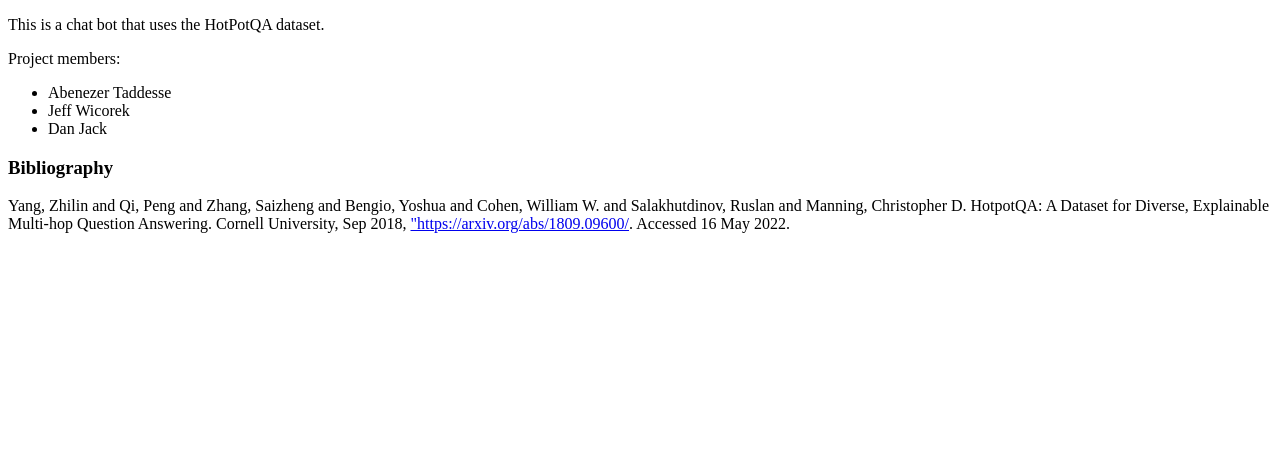
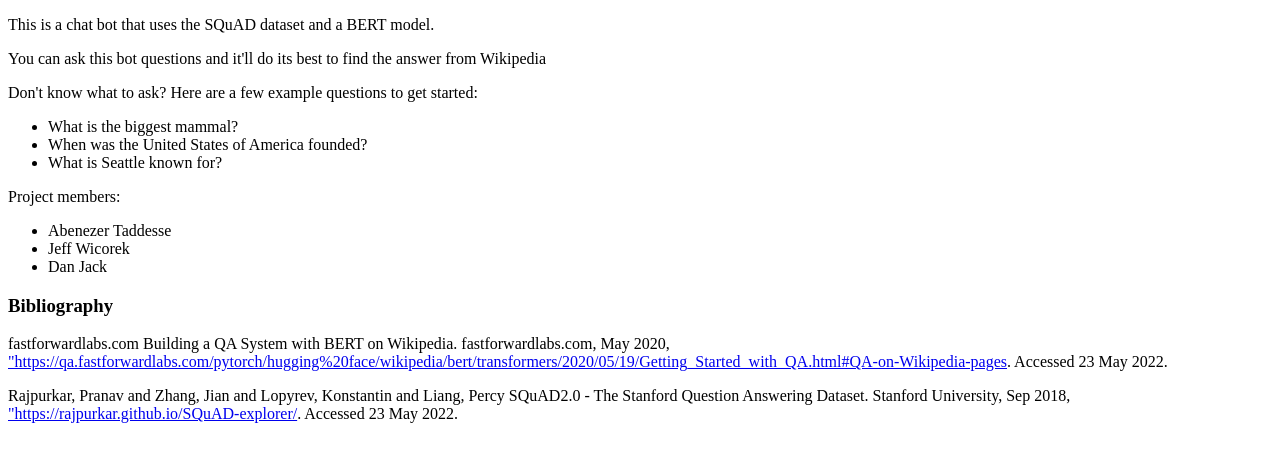
Before and after one commit to dansjack/ad-470-group2, a Flask app: template project-3/server/templates/info.html in a window 1280 px wide. Shown: the top 462 px of the page. Run offline with Flask 2, Linux system fonts and the light colour scheme; the template is opened without the code that fills it, so the values that code supplies are empty.

Commit message:
feat(/project-3/server): add pretrained model

```diff
--- a/project-3/server/app.py
+++ b/project-3/server/app.py
@@ -2,14 +2,19 @@ import json
 from flask import Flask, render_template, request
 from flask_assets import Bundle, Environment
 from helpers import get_db_connection, add_question, get_comments, add_answer, get_comment
+from DocumentReader import preTrainedReader
+import wikipedia as wiki
 
 app = Flask(__name__)
+print('app started')
 
 assets = Environment(app)
 css = Bundle("src/main.css", output="dist/main.css")
 
 assets.register("css", css)
 css.build()
+
+model_type = 'pretrained'
 
 
 @app.route("/", methods=['GET', 'POST'])
@@ -22,6 +27,15 @@ def home():
     if request.method == 'GET':
         return render_template('qa.html', comments=comments)
 
+
+@app.route('/change-model', methods=['POST'])
+def change_model():
+    print('current model type', model_type)
+    data = request.get_json()
+    updated_model_type = data['model_type']
+    print('new type', updated_model_type)
+    model_type = updated_model_type
+    return
 
 @app.route('/submit-question', methods=['POST'])
 def submit_question():
@@ -52,15 +66,78 @@ def generate_answer():
 
     data = request.get_json()
     q_id = data['question_id']
+    q_text = data['question_text']
 
-    # add answer to db
-    add_answer(cur, 'SOME ANSWER', 'bot', q_id)
+    print('checking wikipedia...')
+    results = wiki.search(q_text)
 
-    a_id = cur.lastrowid
-    get_comment(cur, a_id)
-    answer = cur.fetchone()
+    if not results:
+        # no page could be found in wikipedia
+        add_answer(cur, "I checked wikipedia and couldn't find a good page for your question. Please try another question.", 'bot', q_id)
 
-    conn.commit()
-    conn.close()
+        a_id = cur.lastrowid
+        get_comment(cur, a_id)
+        answer = cur.fetchone()
 
-    return json.dumps(tuple(answer))
+        conn.commit()
+        conn.close()
+
+        return json.dumps(tuple(answer))
+
+    """
+    START BLOCK
+    This code comes from a blog, Building a QA System with BERT on Wikipedia. See https://qa.fastforwardlabs.com/pytorch/hugging%20face/wikipedia/bert/transformers/2020/05/19/Getting_Started_with_QA.html#QA-on-Wikipedia-pages
+    """
+    print('question:', q_text)
+    try:
+        page = wiki.page(results[0])
+        print(f"Top wiki result: {page}")
+        page_text = page.content
+
+        preTrainedReader.tokenize(q_text, page_text)
+        a_text = preTrainedReader.get_answer()
+        print(f"Answer: {a_text}")
+        """
+        END BLOCK
+        """
+        if not a_text:
+            # model couldn't figure out the answer
+            add_answer(cur, "You stumped me! I don't know the answer.", 'bot', q_id)
+
+            a_id = cur.lastrowid
+            get_comment(cur, a_id)
+            answer = cur.fetchone()
+
+            conn.commit()
+            conn.close()
+
+            return json.dumps(tuple(answer))
+
+        # add answer to db
+        add_answer(cur, a_text, 'bot', q_id)
+
+        a_id = cur.lastrowid
+        get_comment(cur, a_id)
+        answer = cur.fetchone()
+
+        conn.commit()
+        conn.close()
+
+        return json.dumps(tuple(answer))
+    except Exception as e:
+        print(e)
+        error_string = str(e)
+
+        if 'does not match any pages. Try another id!' in error_string:
+            error_string = "Oops, I had a problem reading the suggested page for your question. Can you try asking something else?"
+
+        add_answer(cur, error_string, 'bot', q_id)
+
+        a_id = cur.lastrowid
+        get_comment(cur, a_id)
+        answer = cur.fetchone()
+
+        conn.commit()
+        conn.close()
+
+        return json.dumps(tuple(answer))
--- a/project-3/server/templates/info.html
+++ b/project-3/server/templates/info.html
@@ -3,7 +3,14 @@
 <div class="p-2 mt-2 h-full flex flex-col">
     <div class="flex flex-col justify-between h-full">
       <div class="flex-grow">
-        <p>This is a chat bot that uses the HotPotQA dataset.</p>
+        <p>This is a chat bot that uses the SQuAD dataset and a BERT model.</p>
+        <p>You can ask this bot questions and it'll do its best to find the answer from Wikipedia</p>
+        <p>Don't know what to ask? Here are a few example questions to get started:</p>
+        <ul>
+          <li class="ml-4">What is the biggest mammal?</li>
+          <li class="ml-4">When was the United States of America founded?</li>
+          <li class="ml-4">What is Seattle known for?</li>
+        </ul>
         <p class="mt-2">Project members:</p>
         <ul>
           <li class="ml-4">Abenezer Taddesse</li>
@@ -13,7 +20,9 @@
       </div>
       <div class="md:mb-10">
         <h3 class="text-lg text-indigo-600 font-semibold text-center">Bibliography</h3>
-        <p class="-indent-4 ml-4">Yang, Zhilin and Qi, Peng and Zhang, Saizheng and Bengio, Yoshua and Cohen, William W. and Salakhutdinov, Ruslan and Manning, Christopher D. <span class="italic">HotpotQA: A Dataset for Diverse, Explainable Multi-hop Question Answering.</span> Cornell University, Sep 2018, <a href="https://arxiv.org/abs/1809.09600" class="underline">"https://arxiv.org/abs/1809.09600/<a>. Accessed 16 May 2022.
+        <p class="-indent-4 ml-4">fastforwardlabs.com <span class="italic">Building a QA System with BERT on Wikipedia.</span> fastforwardlabs.com, May 2020, <a href="https://qa.fastforwardlabs.com/pytorch/hugging%20face/wikipedia/bert/transformers/2020/05/19/Getting_Started_with_QA.html#QA-on-Wikipedia-pages" class="underline">"https://qa.fastforwardlabs.com/pytorch/hugging%20face/wikipedia/bert/transformers/2020/05/19/Getting_Started_with_QA.html#QA-on-Wikipedia-pages<a>. Accessed 23 May 2022.
+        </p>
+        <p class="-indent-4 ml-4">Rajpurkar, Pranav and Zhang, Jian and Lopyrev, Konstantin and Liang, Percy <span class="italic">SQuAD2.0 - The Stanford Question Answering Dataset.</span> Stanford University, Sep 2018, <a href="https://rajpurkar.github.io/SQuAD-explorer/" class="underline">"https://rajpurkar.github.io/SQuAD-explorer/<a>. Accessed 23 May 2022.
         </p>
       </div>
     </div>
--- a/project-3/server/templates/list.html
+++ b/project-3/server/templates/list.html
@@ -5,14 +5,12 @@
     <div class='post flex flex-col'>
         {% if comment['type'] == 'bot' %}
         <div class="bg-rose-400 p-2 rounded-lg max-w-1/2">
-            <p>{{ comment['created'] }}</p>
-            <p>A: {{ comment['content'] }}</p>
+            <p>{{ comment['content'] }}</p>
         </div>
         {% endif %}
         {% if comment['type'] == 'user' %}
         <div class="bg-indigo-400 p-2 my-1 rounded-lg max-w-1/2 self-end">
-            <p>{{ comment['created'] }}</p>
-            <p>Q: {{ comment['content'] }}</p>
+            <p>{{ comment['content'] }}</p>
         </div>
         {% endif %}
     </div>
```
Also changed, not shown: project-3/server/DocumentReader.py (added, +90 -0 lines), project-3/server/templates/base.html (+8 -9 lines).
